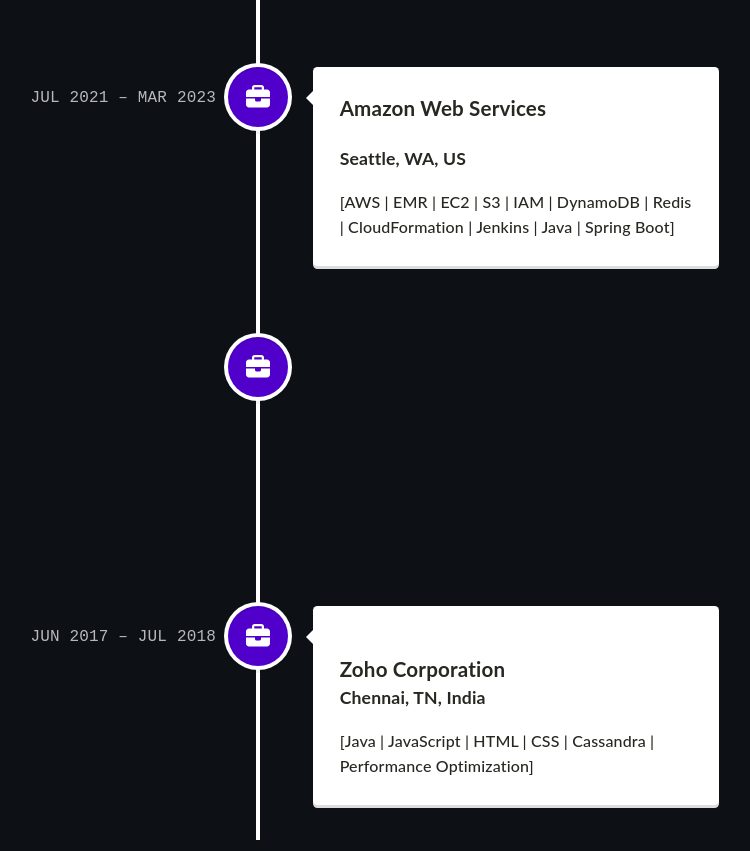
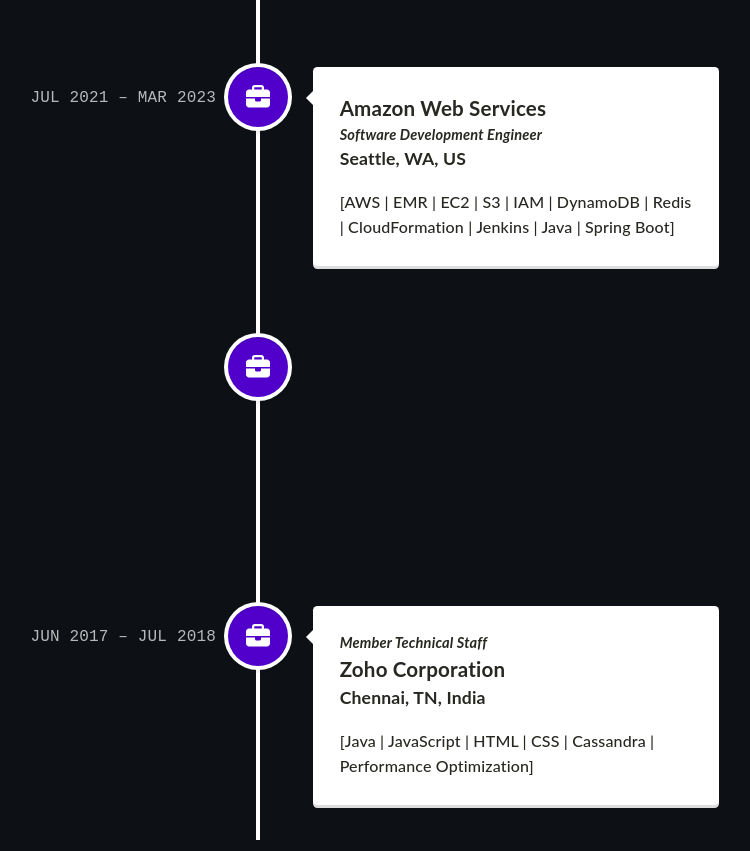
Before and after one commit to shasedharan/portfoliotest, a React (Create React App) app: page / in a window 1280 px wide. Shown: the part 1900-2751 px from the top of the page, without its empty margins (382-1132 px from the left). Built offline with nearby package versions, Linux system fonts and the light colour scheme.

Commit message:
class update

```diff
--- a/src/assets/styles/Timeline.scss
+++ b/src/assets/styles/Timeline.scss
@@ -19,7 +19,7 @@
     color: rgb(39, 40, 34);
 }
 
-.vertical-timeline-element-title h5 {
+.vertical-timeline-element h5 {
     font-style: italic;
     color: rgb(39, 40, 34);
 }
```
